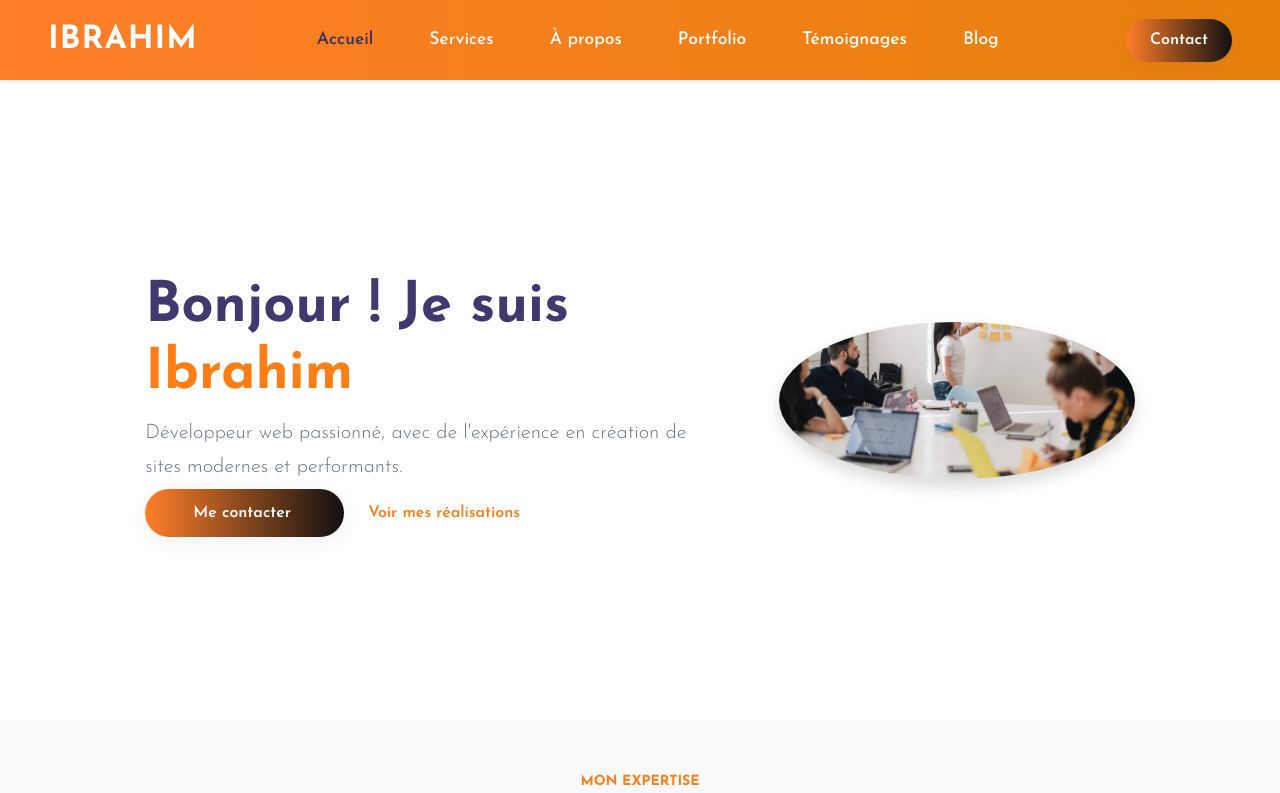
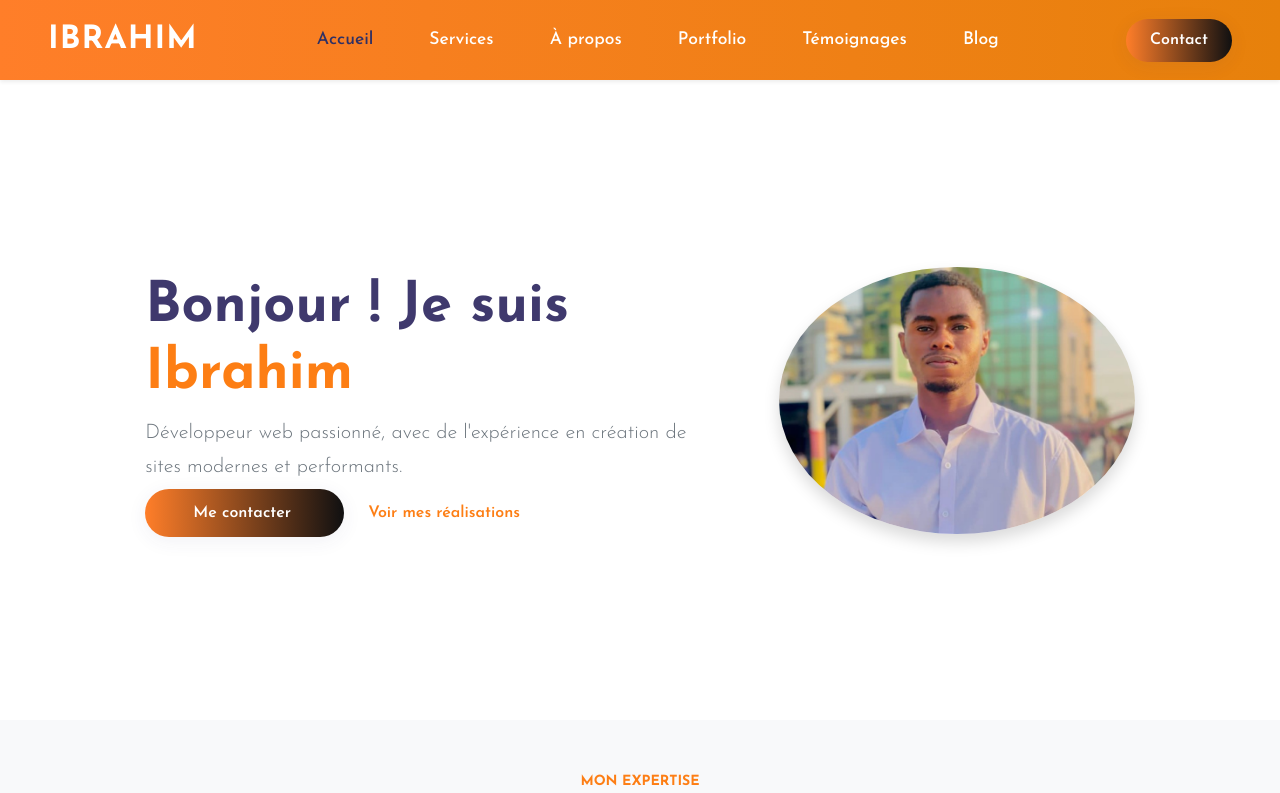
Before and after one commit to 558859/ibra_him, a website: page index2.html in a window 1280 px wide. Shown: the top 793 px of the page. Drawn offline with nearby package versions, Linux system fonts and the light colour scheme.

Commit message:
dupliquer

```diff
--- a/index2.html
+++ b/index2.html
@@ -108,7 +108,7 @@
             <a href="#portfolio" class="link ms-4">Voir mes réalisations</a>
           </div>
           <div class="col-lg-4 col-md-6 d-none d-lg-block mt-4 mt-lg-0" data-aos="fade-in">
-            <img src="images/banner2.jpg.jpeg" class="img-fluid rounded-circle shadow" alt="Photo de profil" />
+            <img src="images/IMG-20250402-WA0041.jpg" class="img-fluid rounded-circle shadow" alt="Photo de profil" />
           </div>
         </div>
       </div>
```
Also changed, not shown: images/IMG-20250402-WA0041.jpg (added).
